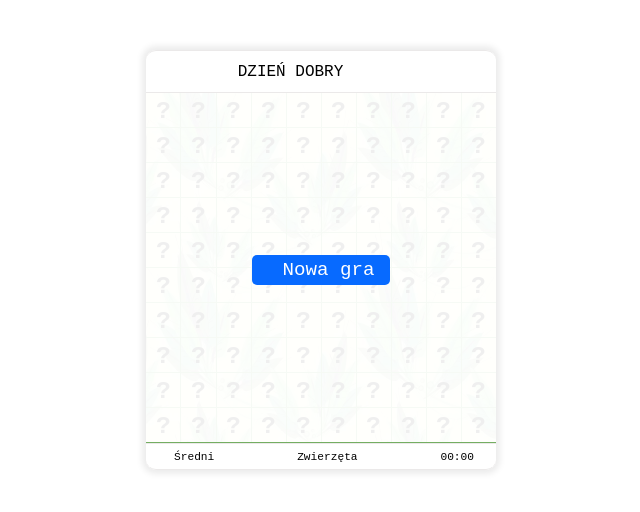
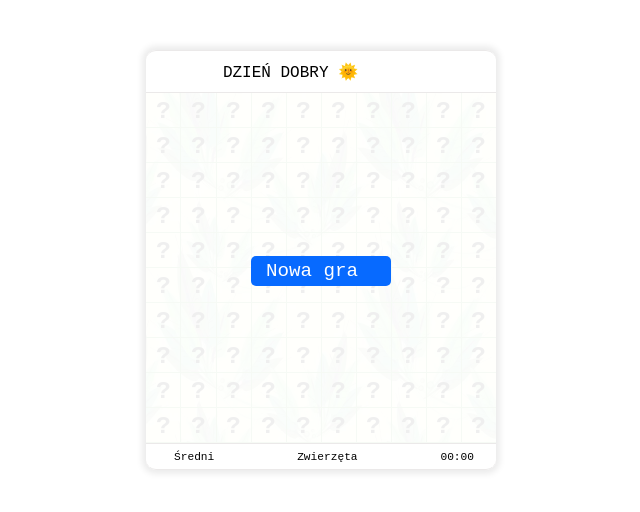
Before and after one commit to Herbata-Sys/Word-Search, a Vue app: page / in a window 1280 px wide. Shown: the top 512 px of the page, without its empty margins (319-959 px from the left). Built offline with nearby package versions, Linux system fonts and the light colour scheme; some icons are missing.

Commit message:
Change readme, improve buttons

```diff
--- a/src/components/Menu.vue
+++ b/src/components/Menu.vue
@@ -91,7 +91,7 @@ export default {
     welcomeText () {
       const dateNow = new Date()
       const hoursNow = dateNow.getHours()
-      return hoursNow > 5 && hoursNow < 19 ? 'Dzień dobry' : 'Dobry wieczór'
+      return hoursNow > 5 && hoursNow < 19 ? 'Dzień dobry 🌞' : 'Dobry wieczór 🌕'
     }
   },
 
--- a/src/components/NewGame.vue
+++ b/src/components/NewGame.vue
@@ -11,8 +11,8 @@
       </div>
     </div>
     <div class="newGame__button" @click="$emit('restart')">
-      <PlayIcon fill="white" class="newGame__playIcon" size="15" />
       Nowa gra
+      <PlayIcon fill="white" class="newGame__playIcon" size="18" />
     </div>
     <canvas id="confetti" class="newGame__confetti" />
   </div>
@@ -71,7 +71,7 @@ export default {
   top: 43px;
   background: rgba(255, 255, 255, 0.938);
   width: 100%;
-  height: calc(100% - 71px);
+  height: calc(100% - 70px);
   z-index: 1;
   display: flex;
   justify-content: center;
@@ -116,7 +116,7 @@ export default {
   }
 
   &__playIcon {
-    margin-right: 10px;
+    margin-left: 10px;
   }
 
   &__breakRecord {
--- a/src/components/Settings.vue
+++ b/src/components/Settings.vue
@@ -47,13 +47,14 @@
     <div>
       <div class="settings__save" @click="$emit('save', settings)">
         Zapisz
+        <SaveIcon class="settings__saveIcon" size="18" />
       </div>
     </div>
   </div>
 </template>
 
 <script>
-import { TriangleIcon, SquareIcon, HexagonIcon, XIcon, ChevronLeftIcon, ChevronRightIcon } from 'vue-feather-icons'
+import { TriangleIcon, SquareIcon, HexagonIcon, XIcon, ChevronLeftIcon, ChevronRightIcon, SaveIcon } from 'vue-feather-icons'
 
 export default {
   name: 'Settings',
@@ -64,7 +65,8 @@ export default {
     HexagonIcon,
     XIcon,
     ChevronLeftIcon,
-    ChevronRightIcon
+    ChevronRightIcon,
+    SaveIcon
   },
 
   props: {
@@ -185,7 +187,16 @@ export default {
     background: #076aff;
     color: white;
     min-width: 150px;
+    font-size: 1.2rem;
+    font-weight: 500;
     cursor: pointer;
+    display: flex;
+    align-items: center;
+    justify-content: center;
+  }
+
+  &__saveIcon {
+    margin-left: 10px;
   }
 
   &__active {
```
Also changed, not shown: 1 other file (tests, documents, lock files or other folders).
